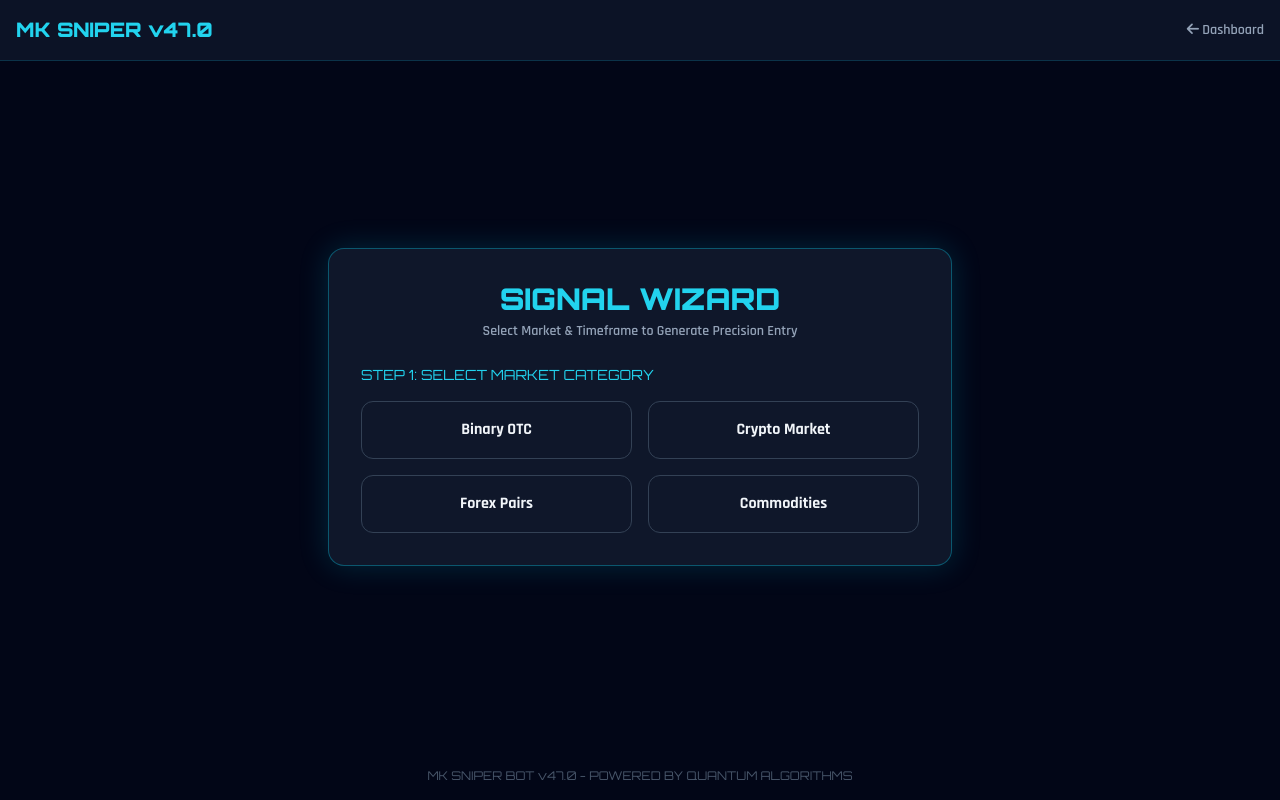
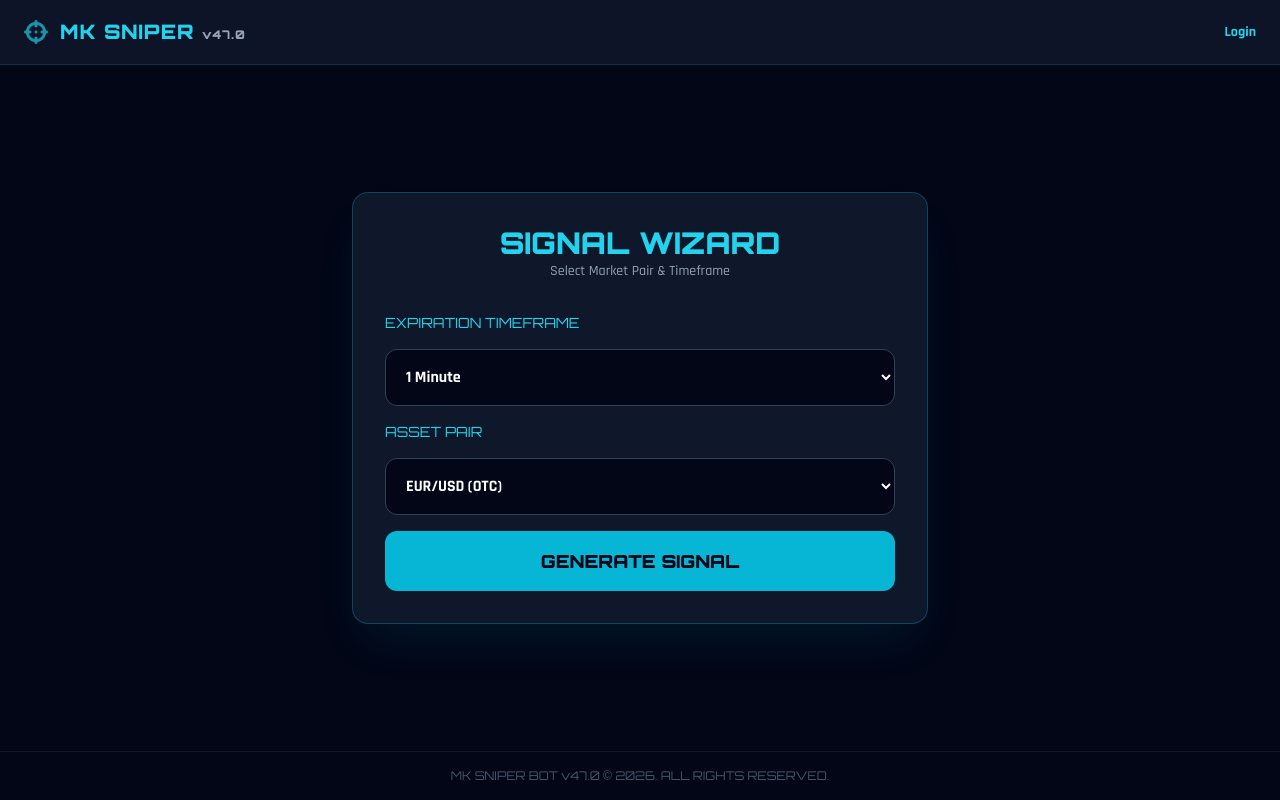
Before and after one commit to Mkyou-lab/appbot2, a Flask app: template templates/signals.html in a window 1280 px wide. Run offline with Flask 3, Linux system fonts and the light colour scheme; the template is opened without the code that fills it, so the values that code supplies are empty; some libraries are stand-ins or nearby versions.

Commit message:
Update signals.html

```diff
--- a/templates/signals.html
+++ b/templates/signals.html
@@ -1,173 +1,76 @@
-<!DOCTYPE html>
-<html lang="en">
-<head>
-    <meta charset="UTF-8">
-    <meta name="viewport" content="width=device-width, initial-scale=1.0">
-    <title>MK SNIPER - Precision Wizard</title>
-    <script src="https://cdn.tailwindcss.com"></script>
-    <link rel="stylesheet" href="https://cdnjs.cloudflare.com/ajax/libs/font-awesome/6.4.0/css/all.min.css">
-    <style>
-        @import url('https://fonts.googleapis.com/css2?family=Orbitron:wght@400;700;900&family=Rajdhani:wght@600;700&display=swap');
-        body { font-family: 'Rajdhani', sans-serif; background: #030712; color: #f3f4f6; }
-        .font-orbitron { font-family: 'Orbitron', sans-serif; }
-        .glow-card { box-shadow: 0 0 30px rgba(6, 182, 212, 0.2); border: 1px solid rgba(6, 182, 212, 0.4); }
-    </style>
-</head>
-<body class="min-h-screen bg-slate-950 text-slate-100 flex flex-col justify-between">
+{% extends 'base.html' %}
+{% block content %}
+<div class="w-full max-w-xl mx-auto bg-slate-900 rounded-2xl p-8 border border-cyan-500/30 shadow-2xl shadow-cyan-500/10">
+    <div class="text-center mb-8">
+        <h1 class="text-3xl font-black font-orbitron text-cyan-400">SIGNAL WIZARD</h1>
+        <p class="text-slate-400 text-sm">Select Market Pair & Timeframe</p>
+    </div>
 
-    <!-- Navbar -->
-    <nav class="border-b border-cyan-500/20 bg-slate-900/80 p-4 flex justify-between items-center">
-        <a href="/dashboard" class="text-xl font-black font-orbitron text-cyan-400">MK SNIPER v47.0</a>
-        <a href="/dashboard" class="text-sm text-slate-400 hover:text-cyan-400 transition"><i class="fas fa-arrow-left"></i> Dashboard</a>
-    </nav>
+    <div id="step-1" class="space-y-4">
+        <label class="block font-orbitron text-cyan-400 text-sm">EXPIRATION TIMEFRAME</label>
+        <select id="duration" class="w-full bg-slate-950 border border-slate-700 p-4 rounded-xl text-white font-bold outline-none focus:border-cyan-500">
+            <option value="1m">1 Minute</option>
+            <option value="5m">5 Minutes</option>
+            <option value="15m">15 Minutes</option>
+        </select>
 
-    <!-- Signal Wizard Container -->
-    <main class="max-w-2xl w-full mx-auto p-6">
-        <div class="bg-slate-900 rounded-2xl p-8 glow-card space-y-6 relative overflow-hidden">
+        <label class="block font-orbitron text-cyan-400 text-sm mt-4">ASSET PAIR</label>
+        <select id="pair" class="w-full bg-slate-950 border border-slate-700 p-4 rounded-xl text-white font-bold outline-none focus:border-cyan-500">
+            <option value="EUR/USD (OTC)">EUR/USD (OTC)</option>
+            <option value="GBP/USD (OTC)">GBP/USD (OTC)</option>
+            <option value="BTC/USDT">BTC/USDT</option>
+        </select>
 
-            <div class="text-center">
-                <h1 class="text-3xl font-black font-orbitron text-cyan-400">SIGNAL WIZARD</h1>
-                <p class="text-slate-400 text-sm mt-1">Select Market & Timeframe to Generate Precision Entry</p>
-            </div>
+        <button onclick="analyze()" class="w-full mt-6 py-4 bg-cyan-500 hover:bg-cyan-400 text-slate-950 font-black font-orbitron text-lg rounded-xl transition">
+            GENERATE SIGNAL
+        </button>
+    </div>
 
-            <!-- Step 1: Market -->
-            <div id="step-1" class="space-y-4">
-                <label class="block font-orbitron text-cyan-400 text-sm">STEP 1: SELECT MARKET CATEGORY</label>
-                <div class="grid grid-cols-2 gap-4">
-                    <button onclick="selectMarket('Binary OTC')" class="p-4 bg-slate-850 hover:bg-cyan-950 border border-slate-700 hover:border-cyan-500 rounded-xl font-bold transition">Binary OTC</button>
-                    <button onclick="selectMarket('Crypto')" class="p-4 bg-slate-850 hover:bg-cyan-950 border border-slate-700 hover:border-cyan-500 rounded-xl font-bold transition">Crypto Market</button>
-                    <button onclick="selectMarket('Forex Major')" class="p-4 bg-slate-850 hover:bg-cyan-950 border border-slate-700 hover:border-cyan-500 rounded-xl font-bold transition">Forex Pairs</button>
-                    <button onclick="selectMarket('Commodities')" class="p-4 bg-slate-850 hover:bg-cyan-950 border border-slate-700 hover:border-cyan-500 rounded-xl font-bold transition">Commodities</button>
-                </div>
-            </div>
+    <!-- Loading -->
+    <div id="loading" class="hidden text-center py-12 space-y-4">
+        <i class="fas fa-circle-notch fa-spin text-4xl text-cyan-400"></i>
+        <p class="font-mono text-cyan-400" id="logText">Analyzing Market Volume...</p>
+    </div>
 
-            <!-- Step 2: Timeframe -->
-            <div id="step-2" class="hidden space-y-4">
-                <label class="block font-orbitron text-cyan-400 text-sm">STEP 2: EXPIRATION TIMEFRAME</label>
-                <div class="grid grid-cols-3 gap-3">
-                    <button onclick="selectDuration('1m')" class="p-3 bg-slate-850 border border-slate-700 hover:border-cyan-500 rounded-xl font-bold">1 Min</button>
-                    <button onclick="selectDuration('2m')" class="p-3 bg-slate-850 border border-slate-700 hover:border-cyan-500 rounded-xl font-bold">2 Mins</button>
-                    <button onclick="selectDuration('5m')" class="p-3 bg-slate-850 border border-slate-700 hover:border-cyan-500 rounded-xl font-bold">5 Mins</button>
-                </div>
-            </div>
+    <!-- Result -->
+    <div id="result" class="hidden text-center space-y-6">
+        <div class="border border-emerald-500/40 bg-emerald-950/20 p-6 rounded-2xl">
+            <p class="text-xs text-slate-400 font-orbitron">SIGNAL FOUND</p>
+            <h2 id="resPair" class="text-2xl font-bold text-white mt-1">--</h2>
+            <div id="resAction" class="text-4xl font-black font-orbitron my-4 text-emerald-400">--</div>
+            <p class="text-slate-400 text-sm">Win Rate: <span id="resAcc" class="text-cyan-400 font-bold">--</span></p>
+        </div>
+        <button onclick="location.reload()" class="w-full py-3 bg-slate-800 hover:bg-slate-700 text-cyan-400 font-bold rounded-xl transition">NEW ANALYSIS</button>
+    </div>
+</div>
 
-            <!-- Step 3: Pair Selection -->
-            <div id="step-3" class="hidden space-y-4">
-                <label class="block font-orbitron text-cyan-400 text-sm">STEP 3: ASSET PAIR</label>
-                <select id="pairSelect" class="w-full bg-slate-950 border border-cyan-500/40 p-4 rounded-xl text-white font-bold outline-none">
-                    <option value="EUR/USD (OTC)">EUR/USD (OTC)</option>
-                    <option value="GBP/USD (OTC)">GBP/USD (OTC)</option>
-                    <option value="USD/JPY (OTC)">USD/JPY (OTC)</option>
-                    <option value="BTC/USDT">BTC/USDT</option>
-                    <option value="ETH/USDT">ETH/USDT</option>
-                    <option value="GOLD (XAU/USD)">GOLD (XAU/USD)</option>
-                </select>
-                <button onclick="startAnalysis()" class="w-full py-4 bg-cyan-500 hover:bg-cyan-400 text-slate-950 font-black font-orbitron text-lg rounded-xl transition shadow-lg shadow-cyan-500/30">
-                    ANALYZE MARKET NOW
-                </button>
-            </div>
+<script>
+    async function analyze() {
+        document.getElementById('step-1').classList.add('hidden');
+        document.getElementById('loading').classList.remove('hidden');
 
-            <!-- Step 4: Hacker Terminal Delay -->
-            <div id="step-4" class="hidden text-center py-8 space-y-4">
-                <div class="inline-block p-4 rounded-full border-2 border-cyan-500 animate-spin text-cyan-400 text-2xl">
-                    <i class="fas fa-cog"></i>
-                </div>
-                <div id="consoleLog" class="font-mono text-cyan-400 text-sm">Bypassing Market Noise...</div>
-            </div>
-
-            <!-- Step 5: Signal Result -->
-            <div id="step-5" class="hidden text-center space-y-6">
-                <div class="border border-emerald-500/40 bg-emerald-950/20 p-6 rounded-2xl">
-                    <p class="text-xs text-slate-400 uppercase tracking-widest font-orbitron">GENERATED SIGNAL</p>
-                    <h2 id="pairResult" class="text-2xl font-bold text-white mt-1">EUR/USD (OTC)</h2>
-                    <div id="actionResult" class="text-4xl font-black font-orbitron my-4 text-emerald-400">CALL (BUY) 📈</div>
-                    <div class="flex justify-around text-sm border-t border-slate-800 pt-4">
-                        <div>
-                            <span class="text-slate-400">Accuracy:</span>
-                            <span id="accuracyResult" class="font-bold text-cyan-400">98.4%</span>
-                        </div>
-                        <div>
-                            <span class="text-slate-400">Entry Time:</span>
-                            <span id="timeResult" class="font-bold text-cyan-400">12:00:05</span>
-                        </div>
-                    </div>
-                </div>
-                <button onclick="resetWizard()" class="w-full py-3 bg-slate-800 hover:bg-slate-700 text-cyan-400 font-bold rounded-xl transition">
-                    GENERATE ANOTHER SIGNAL
-                </button>
-            </div>
-
-        </div>
-    </main>
-
-    <footer class="text-center p-4 text-slate-600 text-xs font-orbitron">
-        MK SNIPER BOT v47.0 - POWERED BY QUANTUM ALGORITHMS
-    </footer>
-
-    <script>
-        let selectedMarket = '';
-        let selectedTime = '';
-
-        function selectMarket(market) {
-            selectedMarket = market;
-            document.getElementById('step-1').classList.add('hidden');
-            document.getElementById('step-2').classList.remove('hidden');
+        const logs = ["Connecting to OTC Data...", "Scanning Order Books...", "Finalizing Entry..."];
+        for (let l of logs) {
+            document.getElementById('logText').innerText = l;
+            await new Promise(r => setTimeout(r, 1000));
         }
 
-        function selectDuration(duration) {
-            selectedTime = duration;
-            document.getElementById('step-2').classList.add('hidden');
-            document.getElementById('step-3').classList.remove('hidden');
-        }
+        const data = {
+            pair: document.getElementById('pair').value,
+            duration: document.getElementById('duration').value
+        };
 
-        async function fetchSignalWithRetry(data, retries = 3) {
-            for (let i = 0; i < retries; i++) {
-                try {
-                    let response = await fetch('/api/generate_signal', {
-                        method: 'POST',
-                        headers: { 'Content-Type': 'application/json' },
-                        body: JSON.stringify(data)
-                    });
-                    if (response.ok) return await response.json();
-                } catch (err) {
-                    await new Promise(r => setTimeout(r, 1000));
-                }
-            }
-            return { pair: data.pair, action: "CALL (BUY) 📈", accuracy: "96.8%", entry_time: "NOW" };
-        }
+        const res = await fetch('/api/generate_signal', {
+            method: 'POST', headers: { 'Content-Type': 'application/json' }, body: JSON.stringify(data)
+        });
+        const result = await res.json();
 
-        async function startAnalysis() {
-            document.getElementById('step-3').classList.add('hidden');
-            document.getElementById('step-4').classList.remove('hidden');
+        document.getElementById('loading').classList.add('hidden');
+        document.getElementById('result').classList.remove('hidden');
 
-            const logs = [
-                "Connecting to OTC Liquidity Pool...",
-                "Scanning Volatility & Order Book...",
-                "Calculating Quantum Win-Rate...",
-                "Finalizing Entry Window..."
-            ];
-
-            for (let log of logs) {
-                document.getElementById('consoleLog').innerText = log;
-                await new Promise(r => setTimeout(r, 600));
-            }
-
-            const chosenPair = document.getElementById('pairSelect').value;
-            const res = await fetchSignalWithRetry({ pair: chosenPair, duration: selectedTime });
-
-            document.getElementById('step-4').classList.add('hidden');
-            document.getElementById('step-5').classList.remove('hidden');
-
-            document.getElementById('pairResult').innerText = res.pair;
-            document.getElementById('actionResult').innerText = res.action;
-            document.getElementById('accuracyResult').innerText = res.accuracy;
-            document.getElementById('timeResult').innerText = res.entry_time;
-        }
-
-        function resetWizard() {
-            document.getElementById('step-5').classList.add('hidden');
-            document.getElementById('step-1').classList.remove('hidden');
-        }
-    </script>
-</body>
-</html>
+        document.getElementById('resPair').innerText = result.pair;
+        document.getElementById('resAction').innerText = result.action;
+        document.getElementById('resAcc').innerText = result.accuracy;
+    }
+</script>
+{% endblock %}
```
